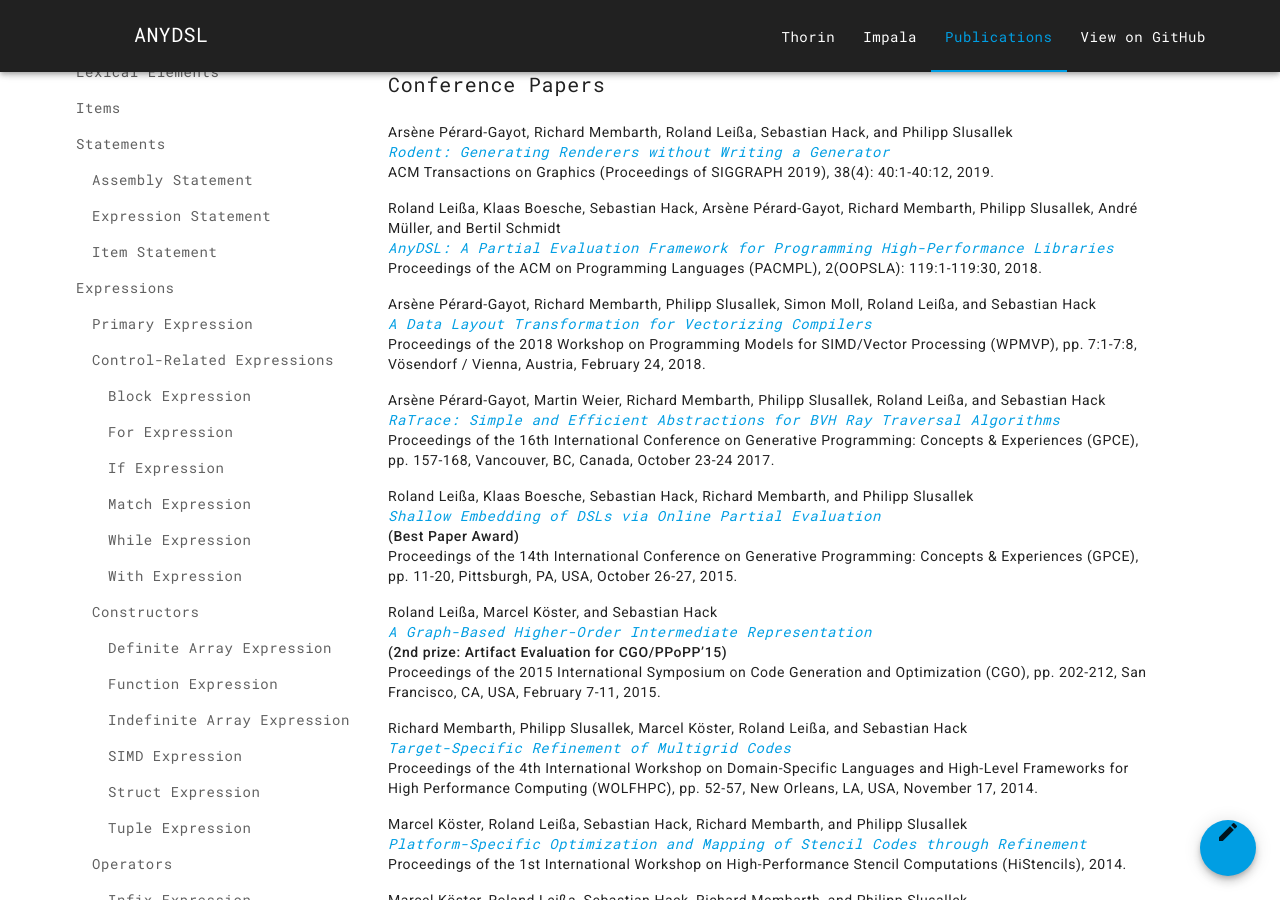
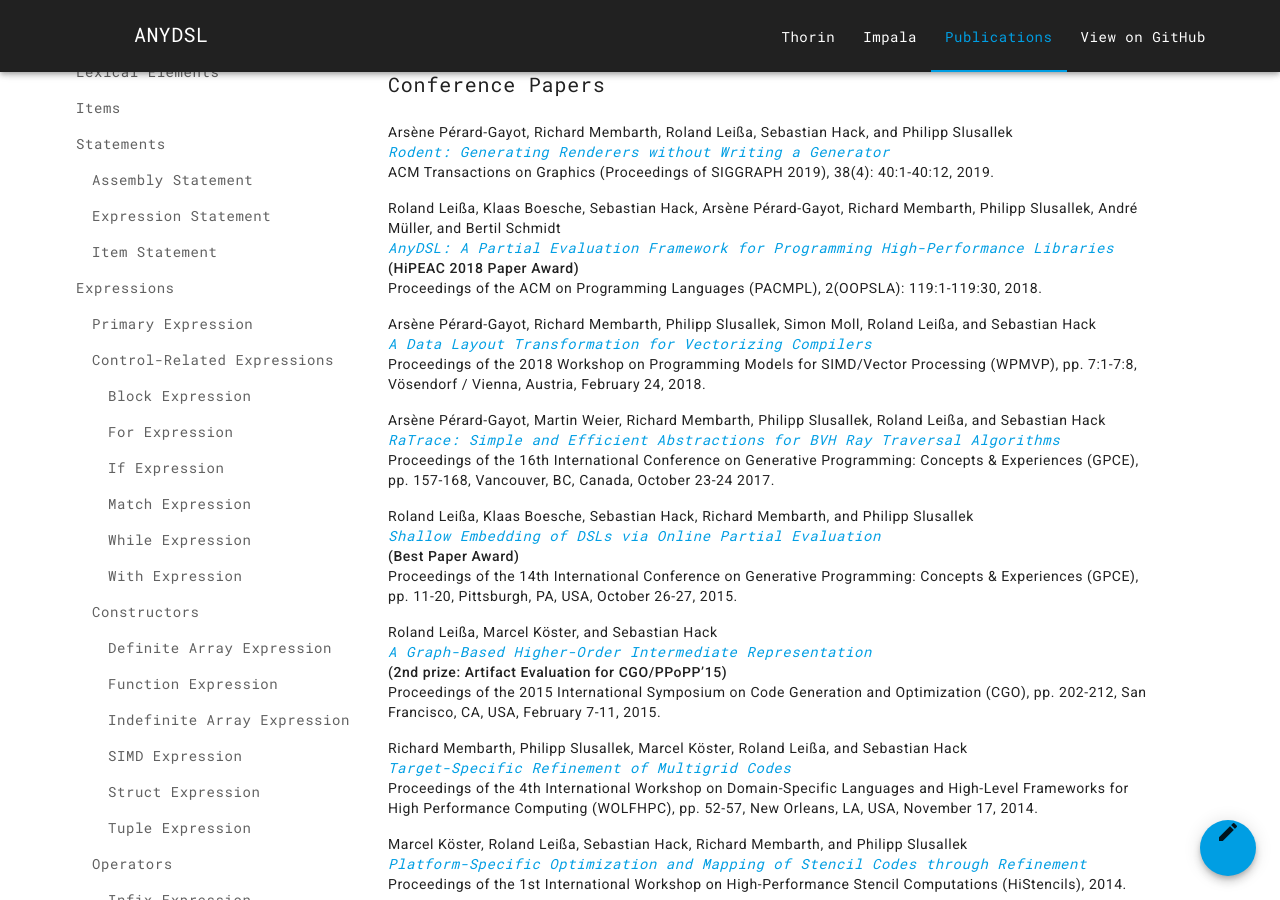
Before and after one commit to AnyDSL/anydsl.github.io, a Jekyll site: the page built from Publications.md, in a window 1280 px wide and 900 px high, scrolled down 354 px. Built offline with Jekyll 4.4.1, drawn with Linux system fonts in a browser that asks for light colours; nearby versions of some CDN libraries.

Commit message:
HiPEAC 2018 Paper Award

```diff
--- a/_data/publications.yml
+++ b/_data/publications.yml
@@ -21,6 +21,7 @@ papers:
     - André Müller
     - Bertil Schmidt
    venue: "Proceedings of the ACM on Programming Languages (PACMPL), 2(OOPSLA): 119:1-119:30, 2018."
+   awarding: HiPEAC 2018 Paper Award
    date: "2018-11-07"
    url: http://compilers.cs.uni-saarland.de/papers/anydsl.pdf
 
```
